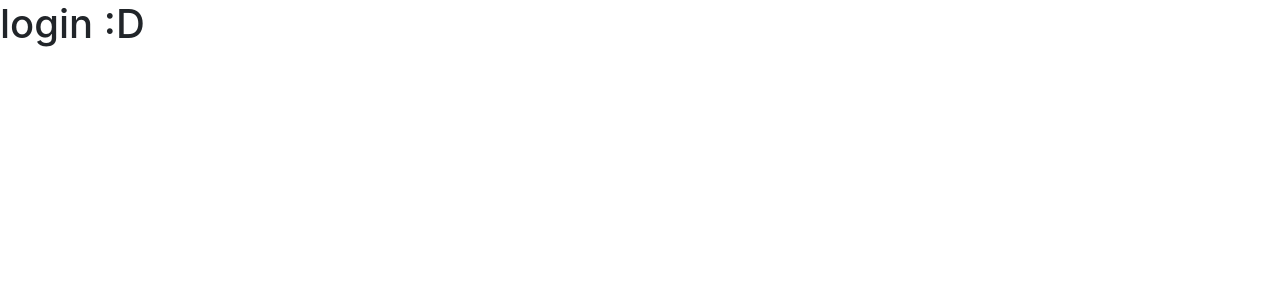
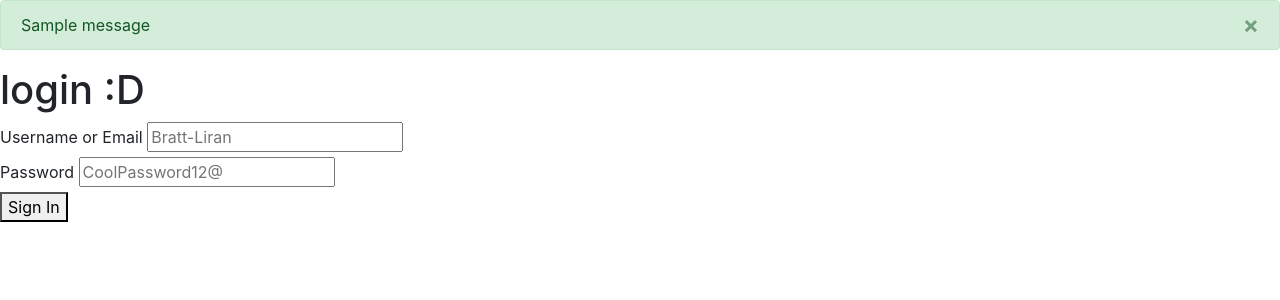
Before and after one commit to LiranBratt2121/webide, a Django app: page /accounts/login/ in a window 1280 px wide. Shown: the top 300 px of the page. Run offline with Django 4.2, Linux system fonts and the light colour scheme; tables that the repository leaves empty hold one stand-in row (values such as "Sample post"); one stand-in notice (Sample message) is shown; some libraries are stand-ins or nearby versions.

Commit message:
accounts/templates/accounts/login: Create a login file for the site

```diff
--- a/accounts/templates/accounts/login.html
+++ b/accounts/templates/accounts/login.html
@@ -1,9 +1,34 @@
 {% extends 'base.html' %}
-
+<head>
+    {% load static %}
+</head>
 
 {% block content %}
 
+{% for message in messages %}
+<div class="alert alert-{{ message.tags }} alert-dismissible fade show" role="alert">
+  {{ message }}
+  <button type="button" class="close" data-dismiss="alert" aria-label="Close">
+    <span aria-hidden="true">&times;</span>
+  </button>
+</div>
+{% endfor %}
+
 <h1>login :D</h1>
 
+<form method="post">
+{% csrf_token %}
+
+<label for="">Username or Email</label>
+<input type="text" id="username" name="username" placeholder="Bratt-Liran" required>
+<br>
+
+<label for="">Password</label>
+<input type="password" id="password" name="password" placeholder="CoolPassword12@" required>
+<br>
+
+<button type="submit">Sign In</button>
+
+</form>
 
 {% endblock %}
```
